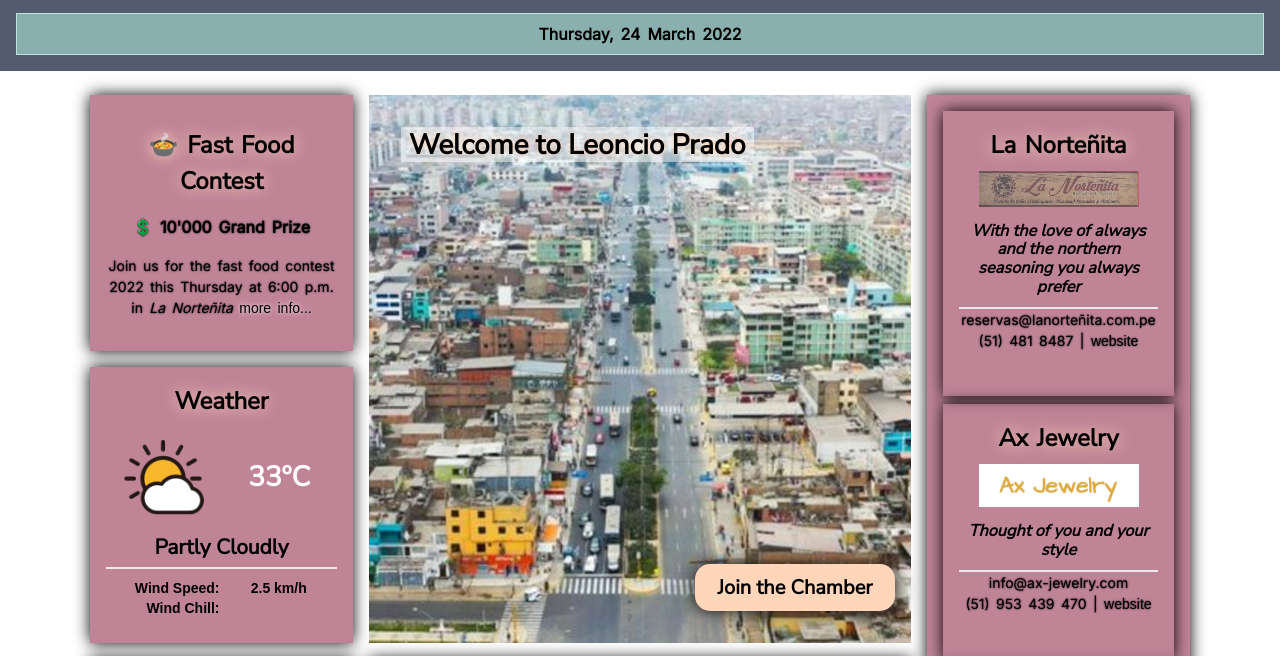
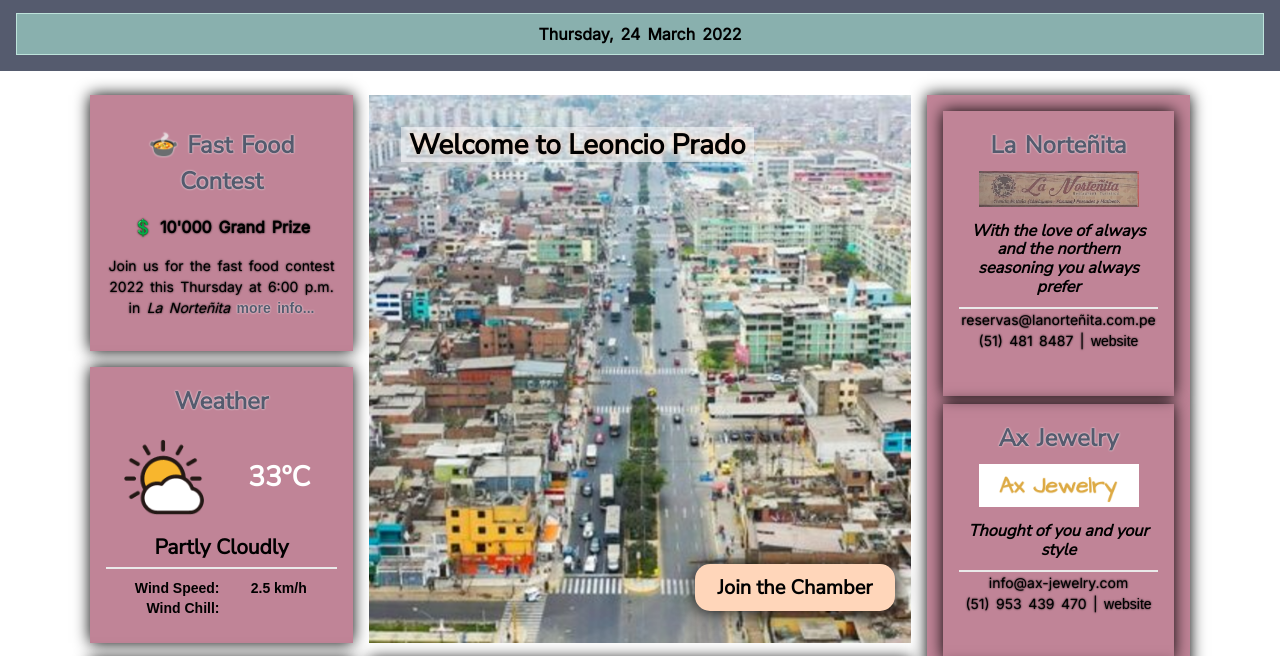
Before and after one commit to EduP217/wdd230, a plain HTML site: page chamber/index.html in a window 1280 px wide. Shown: the part 81-737 px from the top of the page. Drawn offline with Linux system fonts and the light colour scheme; no server answers.

Commit message:
some quite changes to contrast

```diff
--- a/chamber/css/small.css
+++ b/chamber/css/small.css
@@ -354,7 +354,8 @@ p span.section-title {
     font-size: 24px;
     font-weight: bold;
     /*color: yellow;*/
-    text-shadow: 0 0 15px var(--accent-color);
+    color: var(--primary-color);
+    text-shadow: 0 0 2px white;
 }
 
 .section-label {
@@ -364,8 +365,9 @@ p span.section-title {
 
 p span.more-info {
     /*color: yellow;*/
-    color: black;
-    text-shadow: 0 0 5px white;
+    color: var(--primary-color);
+    text-shadow: 0 0 2px white;
+    font-weight: bold;
 }
 
 .margin-less {
```
